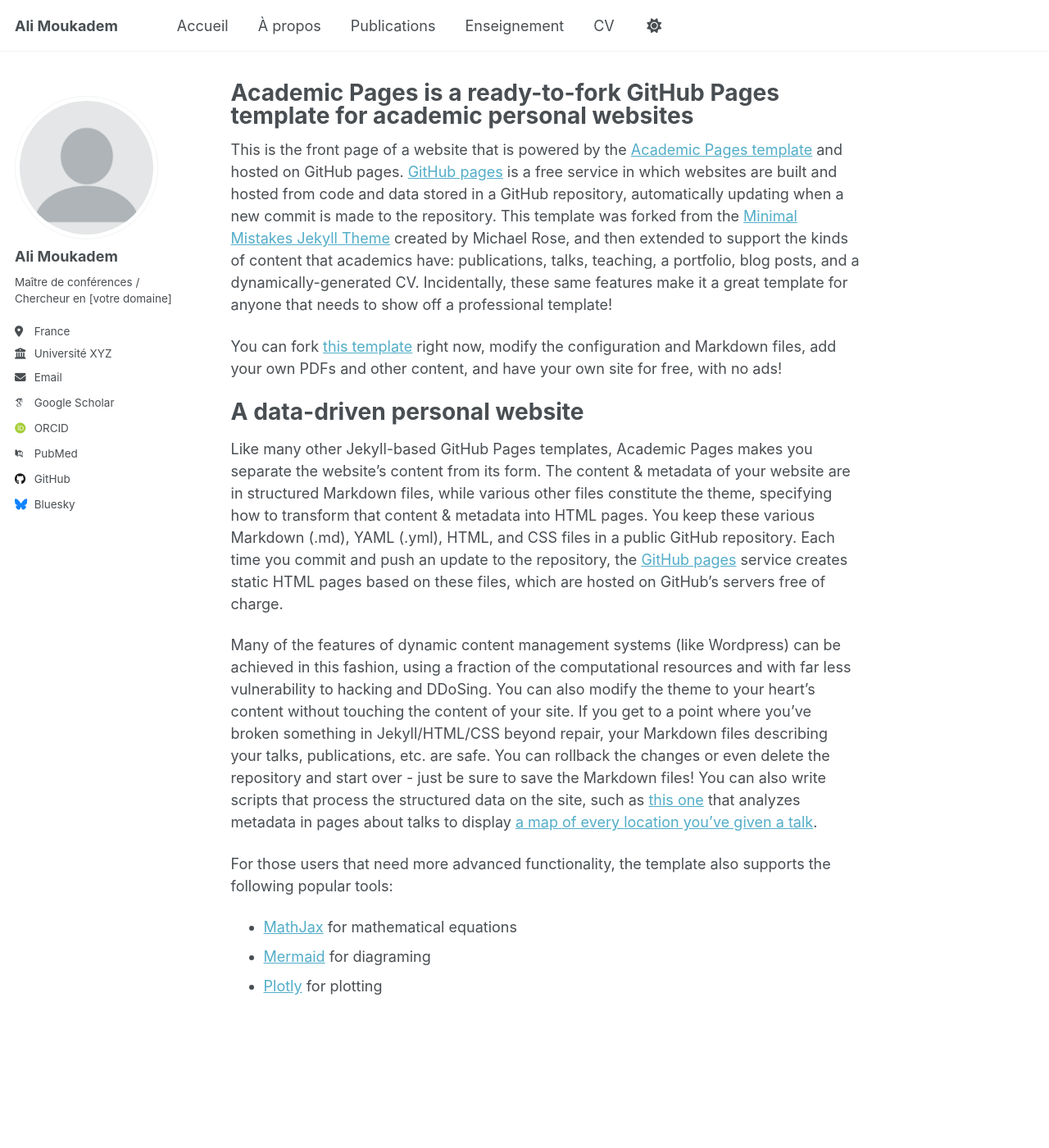
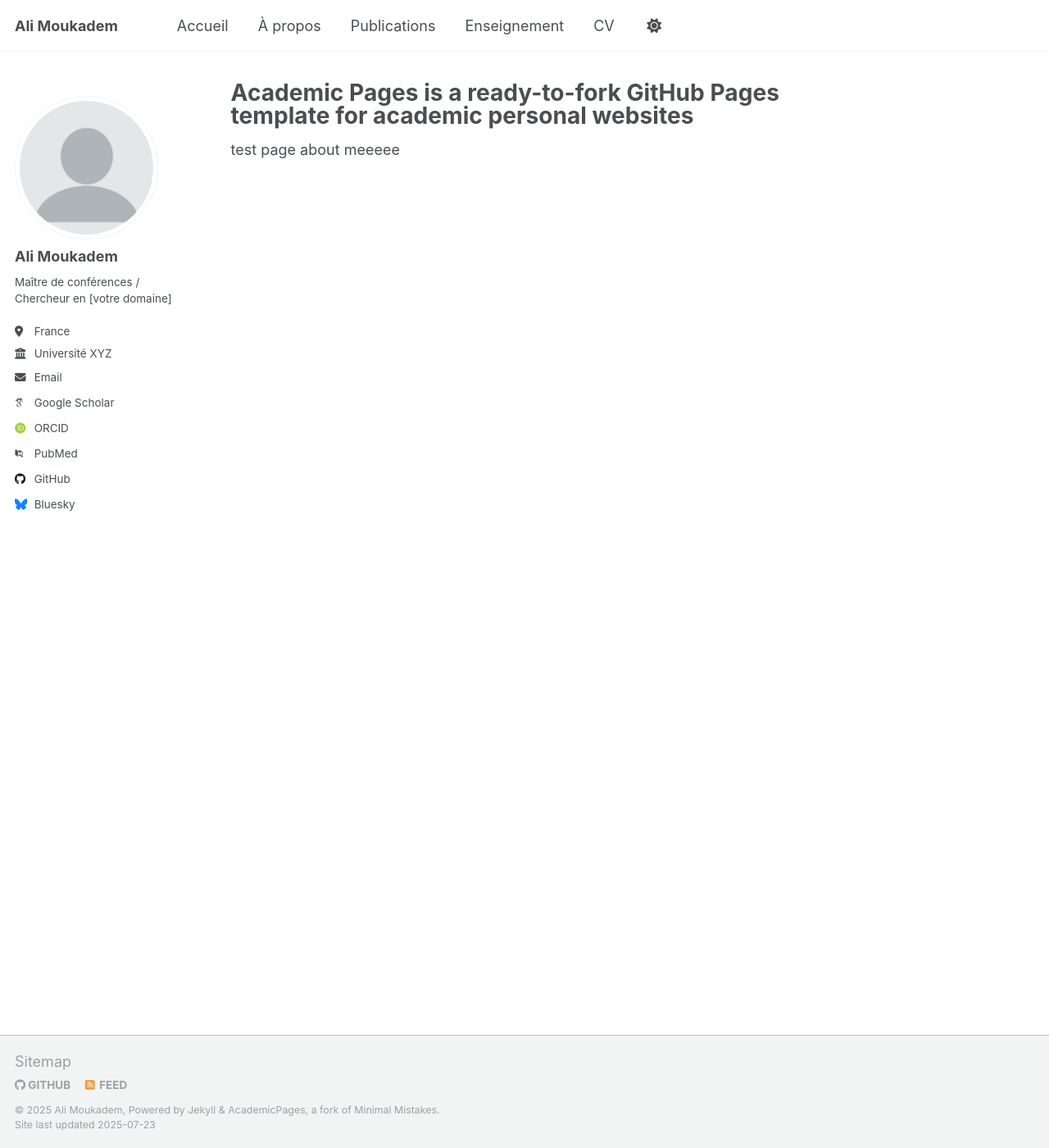
Before and after one commit to AMoukadem/amoukadem.github.io, a Jekyll site: the page built from _pages/about.md, in a window 1280 px wide and 1400 px high. Shown: the whole window at 82% size. Built offline with Jekyll 4.4.1, drawn with Linux system fonts in a browser that asks for light colours; some web fonts are replaced; a script that is not in the unit is left out.

Commit message:
Update about.md

```diff
--- a/_pages/about.md
+++ b/_pages/about.md
@@ -7,17 +7,5 @@
   - /about.html
 ---
 
-This is the front page of a website that is powered by the [Academic Pages template](https://github.com/academicpages/academicpages.github.io) and hosted on GitHub pages. [GitHub pages](https://pages.github.com) is a free service in which websites are built and hosted from code and data stored in a GitHub repository, automatically updating when a new commit is made to the repository. This template was forked from the [Minimal Mistakes Jekyll Theme](https://mmistakes.github.io/minimal-mistakes/) created by Michael Rose, and then extended to support the kinds of content that academics have: publications, talks, teaching, a portfolio, blog posts, and a dynamically-generated CV. Incidentally, these same features make it a great template for anyone that needs to show off a professional template!
 
- You can fork [this template](https://github.com/academicpages/academicpages.github.io) right now, modify the configuration and Markdown files, add your own PDFs and other content, and have your own site for free, with no ads!
-
-A data-driven personal website
-======
-Like many other Jekyll-based GitHub Pages templates, Academic Pages makes you separate the website's content from its form. The content & metadata of your website are in structured Markdown files, while various other files constitute the theme, specifying how to transform that content & metadata into HTML pages. You keep these various Markdown (.md), YAML (.yml), HTML, and CSS files in a public GitHub repository. Each time you commit and push an update to the repository, the [GitHub pages](https://pages.github.com/) service creates static HTML pages based on these files, which are hosted on GitHub's servers free of charge.
-
-Many of the features of dynamic content management systems (like Wordpress) can be achieved in this fashion, using a fraction of the computational resources and with far less vulnerability to hacking and DDoSing. You can also modify the theme to your heart's content without touching the content of your site. If you get to a point where you've broken something in Jekyll/HTML/CSS beyond repair, your Markdown files describing your talks, publications, etc. are safe. You can rollback the changes or even delete the repository and start over - just be sure to save the Markdown files! You can also write scripts that process the structured data on the site, such as [this one](https://github.com/academicpages/academicpages.github.io/blob/master/talkmap.ipynb) that analyzes metadata in pages about talks to display [a map of every location you've given a talk](https://academicpages.github.io/talkmap.html).
-
-For those users that need more advanced functionality, the template also supports the following popular tools:
-- [MathJax](https://www.mathjax.org/) for mathematical equations
-- [Mermaid](https://mermaid.js.org/) for diagraming
-- [Plotly](https://plotly.com/javascript/) for plotting
+test page about meeeee
```
